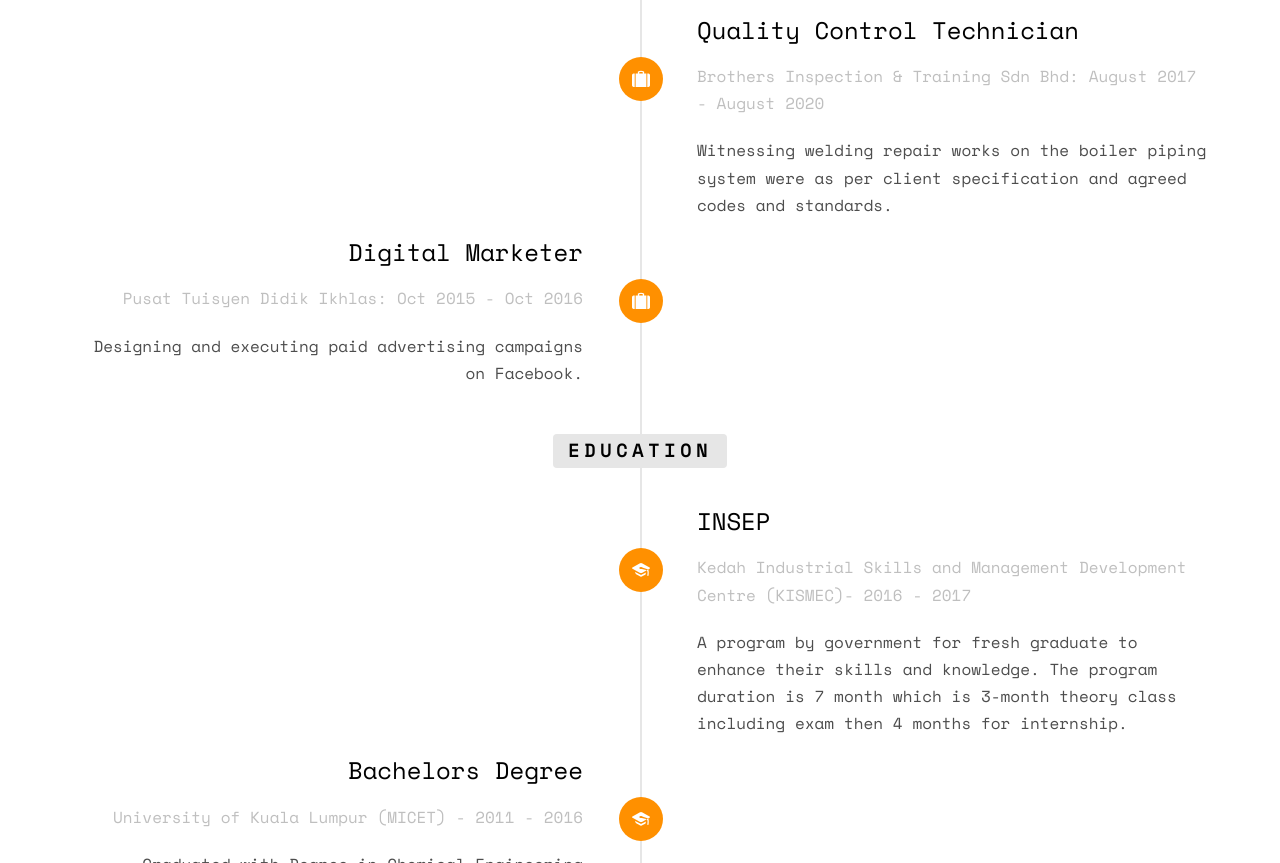
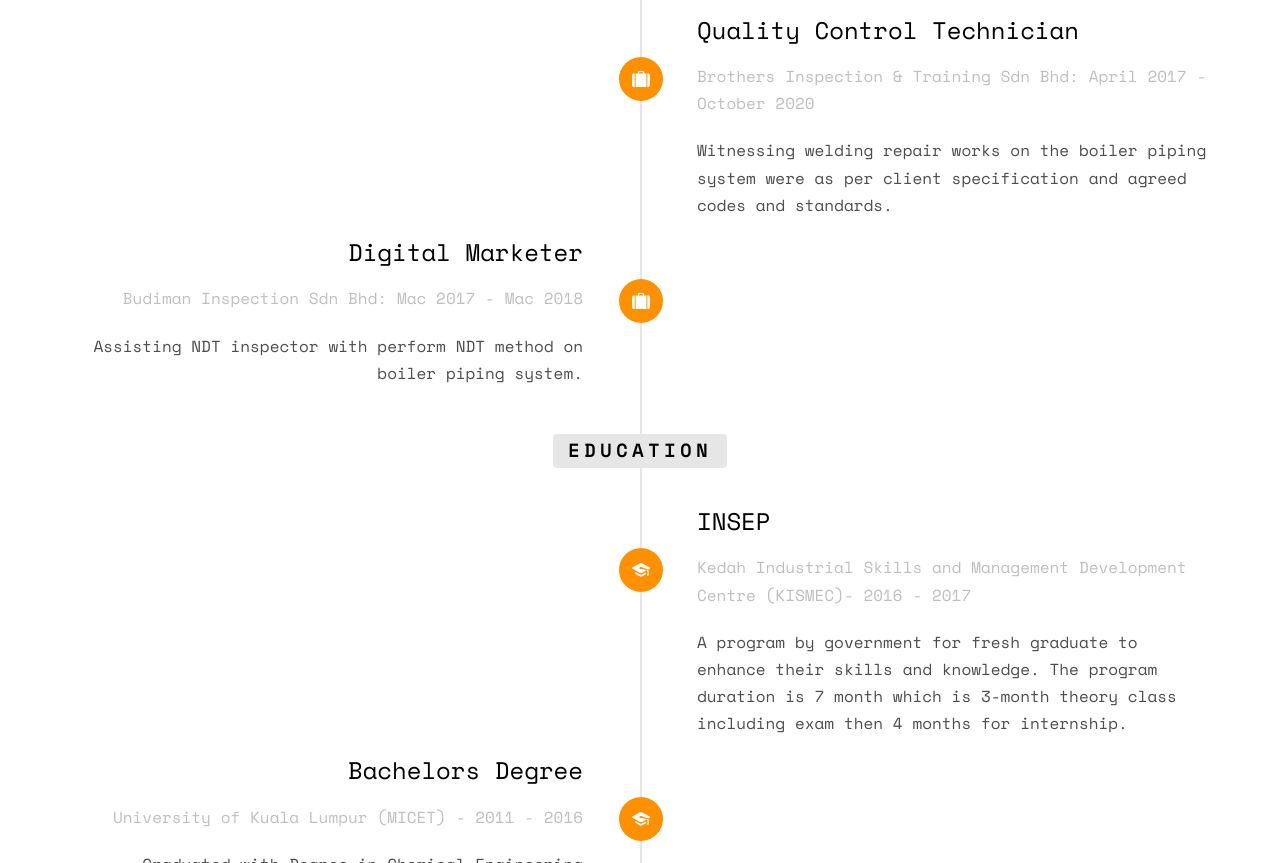
Before and after one commit to wanhuzaifah/wanhuzaifah.github.io, a plain HTML site: page index.html in a window 1280 px wide. Shown: the part 1485-2348 px from the top of the page. Drawn offline with nearby package versions, Linux system fonts and the light colour scheme; some packages are replaced by stand-ins of ours; no server answers; files whose address does not match are found by name.

Commit message:
Update index.html

```diff
--- a/index.html
+++ b/index.html
@@ -163,7 +163,7 @@
 							<div class="timeline-panel">
 								<div class="timeline-heading">
 									<h3 class="timeline-title">Quality Control Technician</h3>
-									<span class="company">Brothers Inspection & Training Sdn Bhd: August 2017 - August 2020</span>
+									<span class="company">Brothers Inspection & Training Sdn Bhd: April 2017 - October 2020</span>
 								</div>
 								<div class="timeline-body">
 									<p>Witnessing welding repair works on the boiler piping system were as per client specification and agreed codes and standards.
@@ -176,10 +176,10 @@
 							<div class="timeline-panel">
 								<div class="timeline-heading">
 									<h3 class="timeline-title">Digital Marketer</h3>
-									<span class="company">Pusat Tuisyen Didik Ikhlas: Oct 2015 - Oct 2016</span>
+									<span class="company">Budiman Inspection Sdn Bhd: Mac 2017 - Mac 2018</span>
 								</div>
 								<div class="timeline-body">
-									<p>Designing and executing paid advertising campaigns on Facebook.</p>
+									<p>Assisting NDT inspector with perform NDT method on boiler piping system. </p>
 								</div>
 							</div>
 						</li>
```
